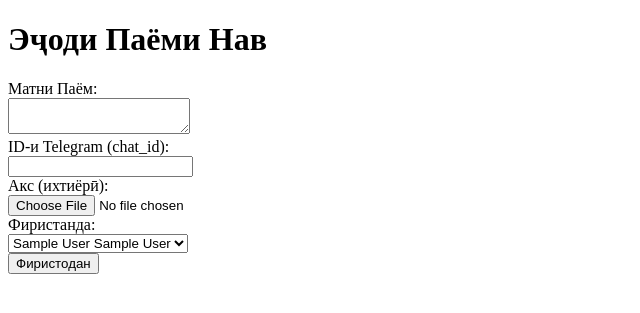
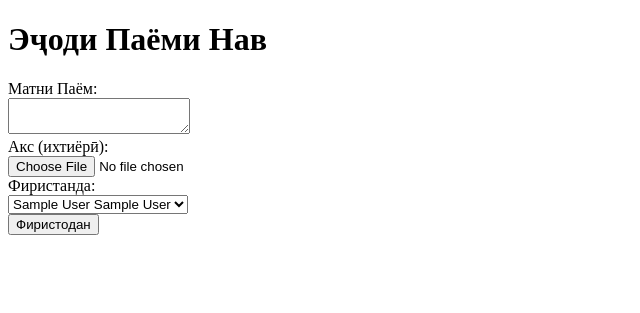
Before and after one commit to khalid0424/attendence-and-notification, a Django app: page /sendmessege/create/ in a window 1280 px wide. Shown: the top 313 px of the page, without its empty margins (0-640 px from the left). Run offline with Django 4.2, Linux system fonts and the light colour scheme; tables that the repository leaves empty hold one stand-in row (values such as "Sample post").

Commit message:
Update send_message_form.html

```diff
--- a/templates/send_message_form.html
+++ b/templates/send_message_form.html
@@ -10,8 +10,6 @@
         <label>Матни Паём:</label><br>
         <textarea name="message"></textarea><br>
 
-        <label>ID-и Telegram (chat_id):</label><br>
-        <input type="text" name="chat_id"><br>
 
         <label>Акс (ихтиёрӣ):</label><br>
         <input type="file" name="image"><br>
```
